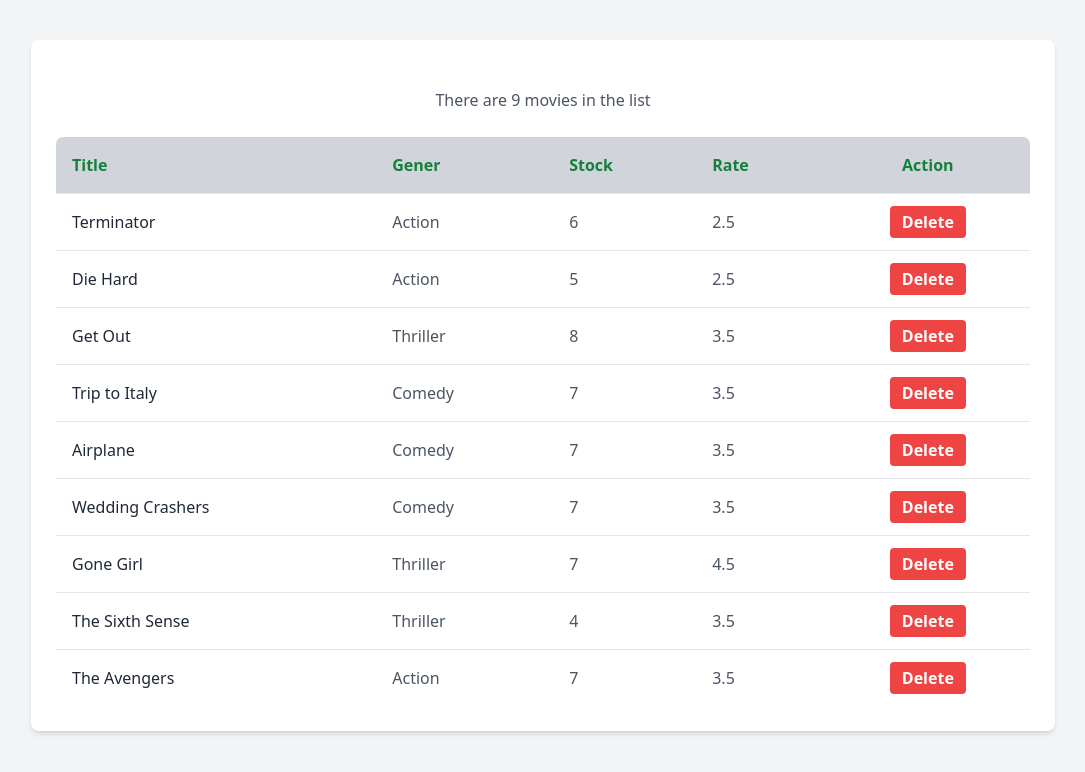
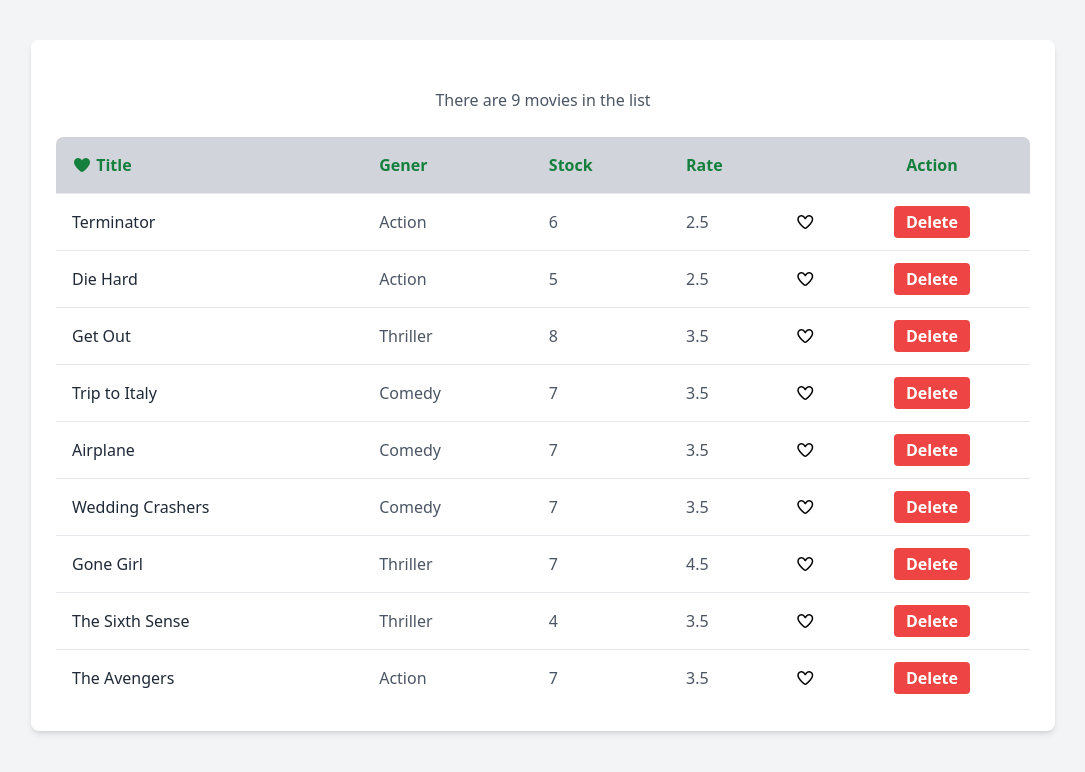
Before and after one commit to YounusMuradi/Movies-, a React (Create React App) app: page / in a window 1280 px wide. Shown: the top 772 px of the page, without its empty margins (97-1182 px from the left). Built offline with nearby package versions, Linux system fonts and the light colour scheme.

Commit message:
icon add

```diff
--- a/package.json
+++ b/package.json
@@ -3,6 +3,9 @@
   "version": "0.1.0",
   "private": true,
   "dependencies": {
+    "@fortawesome/fontawesome-free": "^7.1.0",
+    "@fortawesome/fontawesome-svg-core": "^7.1.0",
+    "@fortawesome/react-fontawesome": "^3.1.0",
     "@testing-library/dom": "^10.4.1",
     "@testing-library/jest-dom": "^6.9.1",
     "@testing-library/react": "^16.3.0",
--- a/src/component/Movies.jsx
+++ b/src/component/Movies.jsx
@@ -1,5 +1,6 @@
 import { useState } from "react";
 import { getMovies } from './../service/fakeMovieService';
+import Like from "./common/Like";
 
 function Movies() {
     const [movies , setMovies]=useState(getMovies)
@@ -11,29 +12,34 @@
     return(
         <div className="flex items-start justify-center h-1 min-h-screen py-10 bg-gray-100 ">
             <div className="w-full max-w-5xl p-6 bg-white rounded-lg shadow-md ">
-
-                    {movies.length>0 &&(
-                        <p className="my-6 text-center text-gray-600 ">There are {movies.length} movies in the list</p>
-                    )}
+<p className="my-6 text-center text-gray-600 ">
+                    {movies.length>0
+                       ? `There are ${movies.length} movies in the list`
+                        :"no movies available"
+                    }
+                    </p>
          <table className="min-w-full overflow-hidden border border-gray-300 rounded-lg first-letter:marker: ">
          <thead className="text-green-700 bg-gray-300 ">
         <tr>
 
-                <th className="px-4 py-3 text-left">Title</th>
+                <th className="px-4 py-3 text-left"><i className="fa-solid fa-heart"></i> Title</th>
                 <th className="px-4 py-3 text-left">Gener</th>
                 <th className="px-4 py-3 text-left">Stock</th>
                 <th className="px-4 py-4 text-left">Rate</th>
+                <th></th>
                 <th className="px-4 py-3 text-center">Action</th>
+
 
         </tr>
           </thead>
         <tbody>
-            {movies.map((movie)=> (
+            {movies.map((movie,_id)=> (
                 <tr key={movie._id} className="transition border-t hover:bg-green-50">
             <td className="px-4 py-3 font-medium text-gray-800">{movie.title}</td>
             <td className="px-4 py-3 text-gray-600">{movie.genre.name}</td>
             <td className="px-4 py-3 text-gray-600">{movie.numberInStock}</td>
             <td className="px-4 py-3 text-gray-600">{movie.dailyRentalRate}</td>
+            <td><Like/></td>
             <td className="px-4 py-3 text-center">
                 <button className="px-3 py-1 font-semibold text-white transition bg-red-500 rounded hover:bg-red-600" onClick={()=>deleteHandle(movie._id)
 
@@ -43,11 +49,7 @@
             </td>
                </tr>
   ))}
-         {movies.length ===0 && (
-            <tr>
-                <td colSpan="5" className="py-6 italic text-center text-green-500 ">there are no movies available</td>
-            </tr>
-         )}
+
         </tbody>
     </table>
       </div>
--- /dev/null
+++ b/src/component/common/Like.jsx
@@ -0,0 +1,16 @@
+import { useState } from "react";
+
+function Like() {
+
+    const [like,setLike] =useState(false);
+
+    return (
+        <button onClick={()=> setLike(!like)}>
+    <i className={like ? "fa-solid fa-heart" :"fa-regular fa-heart"}></i>
+    </button>
+
+
+     );
+}
+
+export default Like;
--- a/src/index.js
+++ b/src/index.js
@@ -1,5 +1,6 @@
 import React, { useState } from 'react';
 import ReactDOM from 'react-dom/client';
+import "@fortawesome/fontawesome-free/css/all.min.css";
 import './index.css';
 import App from './App';
 import Movies from './component/Movies';
```
Also changed, not shown: 1 other file (tests, documents, lock files or other folders).
